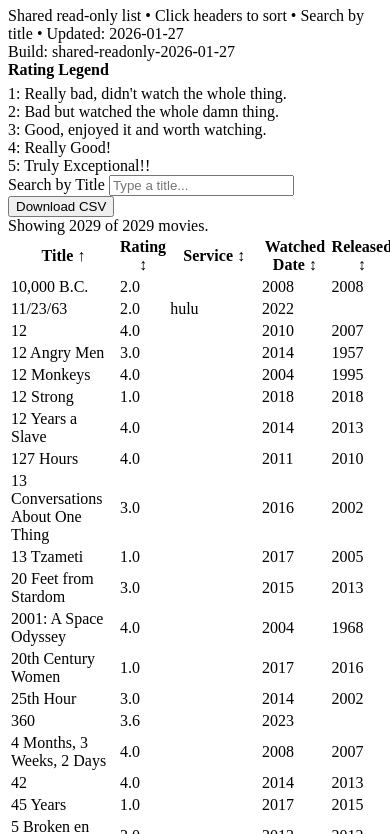
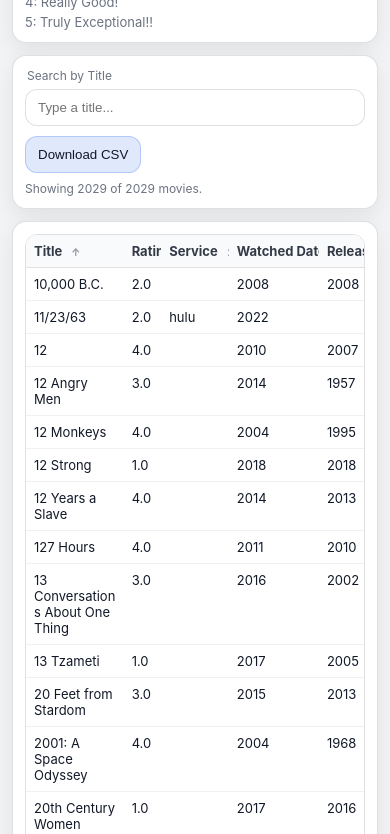
Before and after one commit to Phlik-Phan/movie-matrix, a plain HTML site: page index.html in a window 390 px wide. Shown: the part 189-1023 px from the top of the page. Drawn offline with Linux system fonts and the light colour scheme.

Commit message:
Add files via upload
Below is a sparkling clean index.html you can copy into a brand-new file and upload to GitHub. It includes everything that’s working:
	•	✅ Pretty formatting (cards/panels, shadows, clean table)
	•	✅ Movies load from watched-movies.csv (same folder)
	•	✅ Search by title
	•	✅ Click headers to sort (toggles ↑/↓)
	•	✅ Download CSV button (downloads current dataset)
	•	✅ Legend in multi-column grid
	•	✅ No mobile “cards/rectangles”
	•	✅ Narrower Title column with wrapping to reduce horizontal scrolling
	•	✅ Works on desktop + iPad + iPhone

```diff
--- a/index.html
+++ b/index.html
@@ -4,7 +4,121 @@
   <meta charset="utf-8" />
   <meta name="viewport" content="width=device-width, initial-scale=1" />
   <title>Watched Movies Matrix (Shared)</title>
-  /* Force normal table layout on all screen sizes (disables card layout) */
+  <style>
+    :root{
+      --bg:#f3f4f6;
+      --card:#ffffff;
+      --text:#111827;
+      --muted:#6b7280;
+      --border:rgba(0,0,0,.12);
+      --shadow:0 8px 24px rgba(0,0,0,.08);
+      --radius:14px;
+      --accent:rgba(37,99,235,.14);
+      --accentBorder:rgba(37,99,235,.25);
+      --accentHover:rgba(37,99,235,.20);
+    }
+    *{box-sizing:border-box}
+    body{
+      margin:0;
+      font-family:-apple-system,BlinkMacSystemFont,"Segoe UI",Roboto,Helvetica,Arial;
+      background:var(--bg);
+      color:var(--text);
+      padding:16px;
+    }
+    .wrap{max-width:1100px;margin:0 auto;display:grid;gap:12px}
+    header{display:flex;justify-content:space-between;gap:12px;flex-wrap:wrap;align-items:flex-start}
+    h1{margin:0;font-size:20px}
+    .sub{margin-top:4px;color:var(--muted);font-size:13px}
+    .panel{
+      background:var(--card);
+      border:1px solid var(--border);
+      border-radius:var(--radius);
+      box-shadow:var(--shadow);
+      padding:12px;
+    }
+    .row{display:flex;gap:10px;flex-wrap:wrap;align-items:flex-end}
+    label{display:block;font-size:12px;color:var(--muted);margin:0 0 6px 2px}
+    input{
+      width:100%;
+      padding:10px 12px;
+      border-radius:12px;
+      border:1px solid var(--border);
+      background:#fff;
+      color:var(--text);
+      outline:none;
+    }
+    input:focus{box-shadow:0 0 0 3px rgba(37,99,235,.18);border-color:rgba(37,99,235,.45)}
+    .field{min-width:220px;flex:1}
+    button{
+      border:1px solid var(--border);
+      background:var(--accent);
+      border-color:var(--accentBorder);
+      color:var(--text);
+      padding:10px 12px;
+      border-radius:12px;
+      cursor:pointer;
+      user-select:none;
+      white-space:nowrap;
+    }
+    button:hover{background:var(--accentHover)}
+    .status{margin-top:8px;color:var(--muted);font-size:12px}
+
+    /* Legend: compact multi-column */
+    .legendGrid{
+      display:grid;
+      grid-template-columns: repeat(auto-fit, minmax(280px, 1fr));
+      gap: 4px 14px;
+    }
+    .legendGrid .sub{
+      white-space: normal;
+      overflow: visible;
+      text-overflow: clip;
+      margin-top: 0;
+    }
+
+    /* Table */
+    .tableWrap{overflow-x:auto;border-radius:12px;border:1px solid var(--border)}
+    table{
+      width:100%;
+      border-collapse:collapse;
+      background:#fff;
+      table-layout:fixed; /* important for narrow title + less horizontal scrolling */
+    }
+    thead th{
+      text-align:left;
+      padding:12px;
+      font-size:12px;
+      color:rgba(17,24,39,.85);
+      border-bottom:1px solid var(--border);
+      cursor:pointer;
+      white-space:nowrap;
+      background:#f9fafb;
+      position:sticky;
+      top:0;
+    }
+    thead th .arrow{font-size:10px;color:rgba(17,24,39,.45);margin-left:6px}
+    tbody td{padding:12px;border-bottom:1px solid rgba(0,0,0,.06);font-size:14px;vertical-align:top}
+    tbody tr:hover{background:#f3f4f6}
+
+    /* Narrow Title column + wrapping */
+    th[data-key="title"], td[data-label="Title"]{
+      width: 26%;
+      white-space: normal;
+      overflow-wrap: anywhere;
+      word-break: break-word;
+    }
+    th[data-key="rating"],  td[data-label="Rating"]{ width: 10%; }
+    th[data-key="service"], td[data-label="Service"]{ width: 18%; }
+    th[data-key="watched"], td[data-label="Watched Date"]{ width: 24%; }
+    th[data-key="released"], td[data-label="Released"]{ width: 12%; }
+
+    /* Tighten spacing slightly on very small screens */
+    @media (max-width: 480px){
+      thead th, tbody td{ padding: 8px; font-size: 13px; }
+      body{ padding: 12px; }
+    }
+
+    /* Force normal table layout everywhere (prevents any “card” layout remnants) */
     thead{ display: table-header-group !important; }
     table{ display: table !important; }
     tbody{ display: table-row-group !important; }
@@ -13,14 +127,14 @@ td, th{ display: table-cell !important; }
     tbody td::before{ content: none !important; }
   </style>
 </head>
+
 <body>
   <div class="wrap">
     <header>
       <div>
         <h1>Watched Movies Matrix</h1>
-        <div class="sub">Shared read-only list • Click headers to sort • Search by title • Updated: 2026-01-27</div>
+        <div class="sub">Shared read-only list • Click headers to sort • Search by title</div>
       </div>
-      <div class="sub">Build: shared-readonly-2026-01-27</div>
     </header>
 
     <section class="panel">
@@ -80,6 +194,7 @@ tbody td::before{ content: none !important; }
 
     function setStatus(msg){ el.status.textContent = msg; }
 
+    // CSV parser (handles quotes/commas/double-quotes)
     function parseCSV(text){
       const rows = [];
       let i = 0, field = "", row = [], inQuotes = false;
```
Lines whose indentation alone changed are shown as unchanged.
